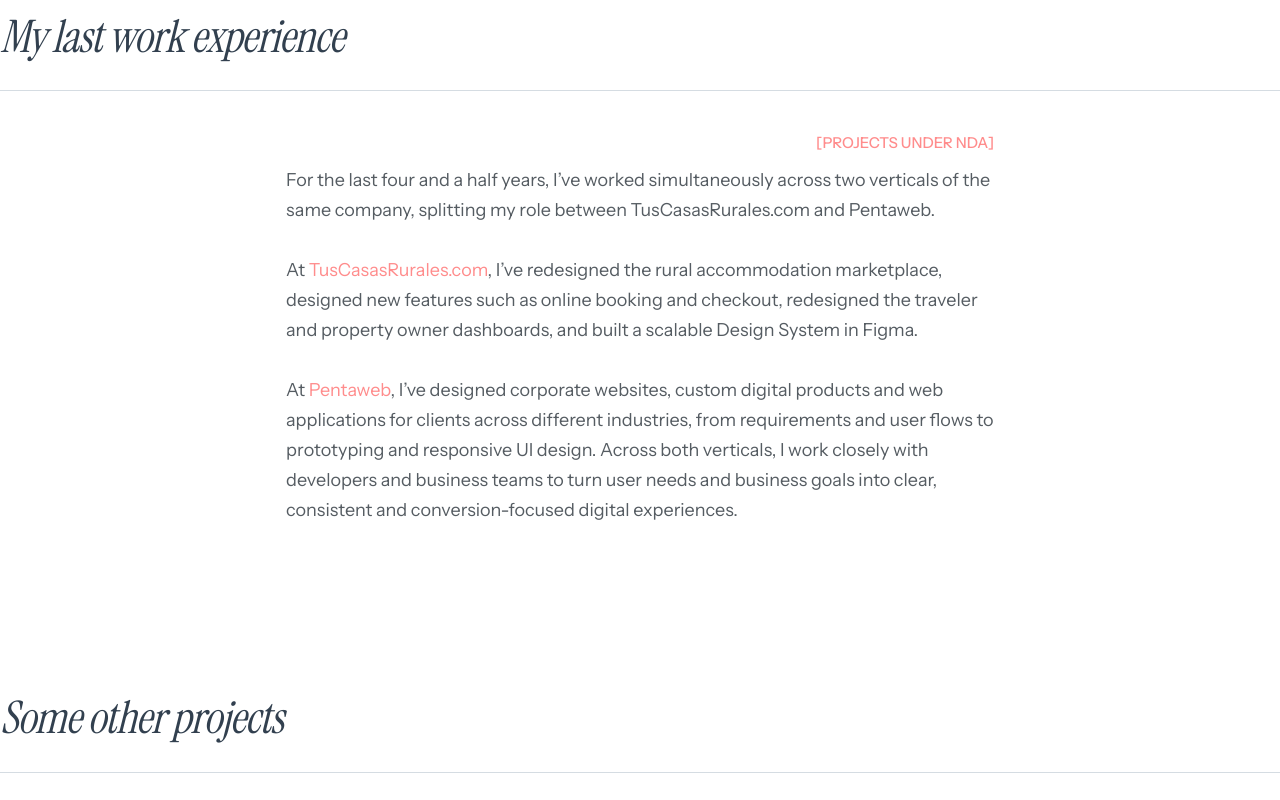
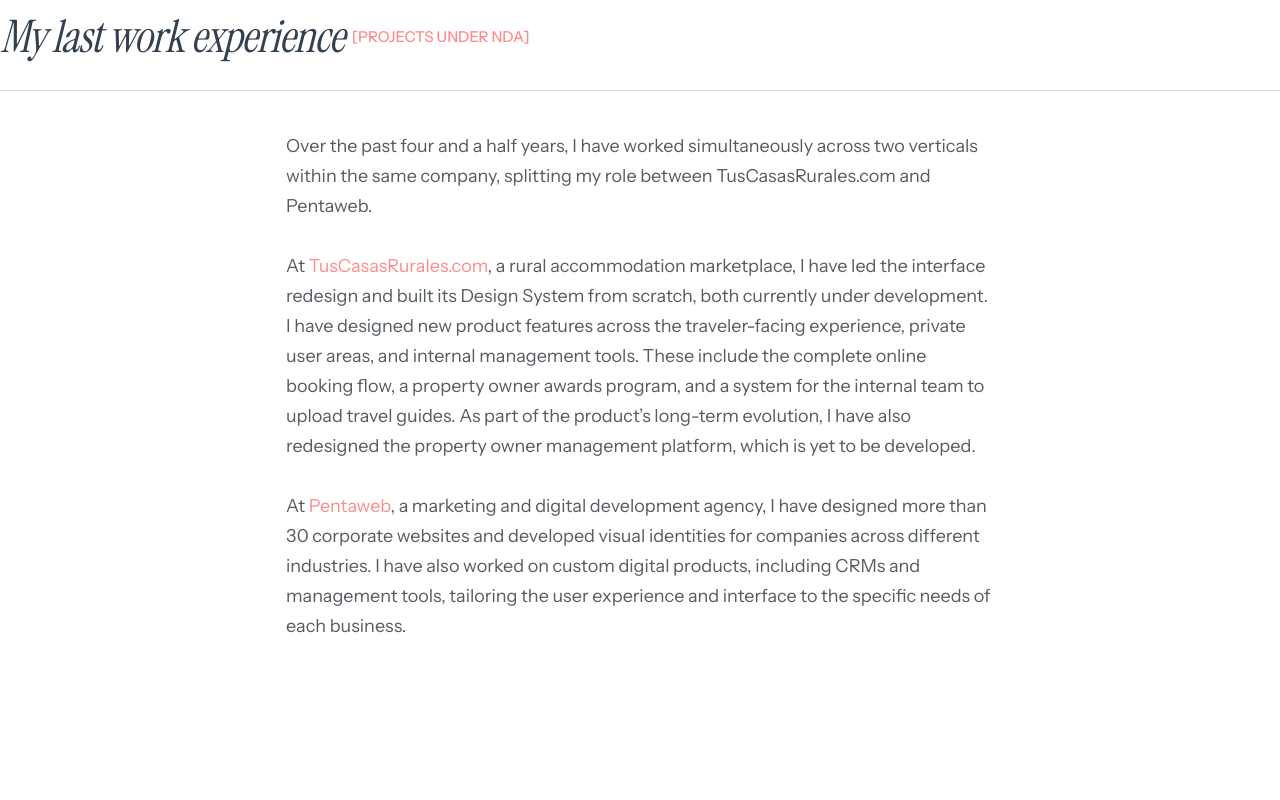
Before and after one commit to nataliabernalher-ship-it/nataliabernal.es, a Next.js app: page /en in a window 1280 px wide. Shown: the part 900-1700 px from the top of the page. Built offline with nearby package versions, Linux system fonts and the light colour scheme.

Commit message:
cambios en first seccion de la home

```diff
--- a/src/components/Intro/Intro.module.css
+++ b/src/components/Intro/Intro.module.css
@@ -15,6 +15,10 @@
 }
 
 .headingRow {
+  display: flex;
+  align-items: center;
+  flex-wrap: wrap;
+  gap: var(--space-2);
   width: 100%;
   padding-bottom: 1.25rem;
   border-bottom: 1px solid var(--color-stroke);
@@ -31,25 +35,19 @@
   text-align: left;
 }
 
-.body {
-  display: flex;
-  flex-direction: column;
-  gap: 0.625rem;
-  width: 100%;
-  max-width: 44.25rem;
-  margin-inline: auto;
-}
-
 .nda {
-  align-self: flex-end;
   color: var(--color-accent);
   font-size: var(--text-emphasis);
   font-weight: 500;
   line-height: 1.5rem;
   text-transform: uppercase;
+  white-space: nowrap;
 }
 
 .copy {
+  width: 100%;
+  max-width: 44.25rem;
+  margin-inline: auto;
   color: var(--color-text);
   font-size: var(--text-big);
   line-height: 1.875rem;
--- a/src/components/Intro/Intro.tsx
+++ b/src/components/Intro/Intro.tsx
@@ -17,11 +17,10 @@ export function Intro({ messages }: IntroProps) {
             <h2 id="experience-title" className={styles.title}>
               {copy.title}
             </h2>
+            <p className={styles.nda}>{copy.nda}</p>
           </header>
         </Reveal>
         <Reveal delay={120}>
-          <div className={styles.body}>
-            <p className={styles.nda}>{copy.nda}</p>
           <div className={styles.copy}>
             <p>{copy.p1}</p>
             <p>
@@ -35,7 +34,6 @@ export function Intro({ messages }: IntroProps) {
               {copy.p3.after}
             </p>
           </div>
-          </div>
         </Reveal>
       </div>
     </section>
--- a/src/messages/en.json
+++ b/src/messages/en.json
@@ -23,7 +23,7 @@
     "kicker": "Product designer",
     "intro": "5+ years designing digital experiences across websites, SaaS, CRMs and marketplaces.",
     "workTitle": "Work",
-    "projectsTitle": "Some other projects",
+    "projectsTitle": "Other projects",
     "skills": {
       "title": "Areas of expertise",
       "items": [
@@ -39,16 +39,16 @@
     "experience": {
       "title": "My last work experience",
       "nda": "[projects under NDA]",
-      "p1": "For the last four and a half years, I’ve worked simultaneously across two verticals of the same company, splitting my role between TusCasasRurales.com and Pentaweb.",
+      "p1": "Over the past four and a half years, I have worked simultaneously across two verticals within the same company, splitting my role between TusCasasRurales.com and Pentaweb.",
       "p2": {
         "before": "At ",
         "highlight": "TusCasasRurales.com",
-        "after": ", I’ve redesigned the rural accommodation marketplace, designed new features such as online booking and checkout, redesigned the traveler and property owner dashboards, and built a scalable Design System in Figma."
+        "after": ", a rural accommodation marketplace, I have led the interface redesign and built its Design System from scratch, both currently under development. I have designed new product features across the traveler-facing experience, private user areas, and internal management tools. These include the complete online booking flow, a property owner awards program, and a system for the internal team to upload travel guides. As part of the product’s long-term evolution, I have also redesigned the property owner management platform, which is yet to be developed."
       },
       "p3": {
         "before": "At ",
         "highlight": "Pentaweb",
-        "after": ", I’ve designed corporate websites, custom digital products and web applications for clients across different industries, from requirements and user flows to prototyping and responsive UI design. Across both verticals, I work closely with developers and business teams to turn user needs and business goals into clear, consistent and conversion-focused digital experiences."
+        "after": ", a marketing and digital development agency, I have designed more than 30 corporate websites and developed visual identities for companies across different industries. I have also worked on custom digital products, including CRMs and management tools, tailoring the user experience and interface to the specific needs of each business."
       }
     },
     "tools": {
--- a/src/messages/es.json
+++ b/src/messages/es.json
@@ -23,7 +23,7 @@
     "kicker": "Product designer",
     "intro": "Más de 5 años diseñando experiencias digitales en websites, SaaS, CRMs y marketplaces.",
     "workTitle": "Proyectos",
-    "projectsTitle": "Algunos otros proyectos",
+    "projectsTitle": "Otros proyectos",
     "skills": {
       "title": "Áreas de especialización",
       "items": [
@@ -39,16 +39,16 @@
     "experience": {
       "title": "Mi última experiencia laboral",
       "nda": "[proyectos bajo NDA]",
-      "p1": "Durante los últimos cuatro años y medio he trabajado a la vez en dos verticales de la misma empresa, repartiendo mi rol entre TusCasasRurales.com y Pentaweb.",
+      "p1": "Durante los últimos cuatro años y medio he trabajado simultáneamente en dos verticales de la misma empresa, repartiendo mi rol entre TusCasasRurales.com y Pentaweb.",
       "p2": {
         "before": "En ",
         "highlight": "TusCasasRurales.com",
-        "after": " he rediseñado el marketplace de alojamientos rurales, diseñado nuevas funcionalidades como la reserva y el checkout online, rediseñado los dashboards de viajeros y propietarios, y construido un Design System escalable en Figma."
+        "after": ", marketplace de alojamientos rurales, he liderado el rediseño de la interfaz y la creación desde cero de su Design System, ambos actualmente en desarrollo. He diseñado nuevas funcionalidades para el producto, abarcando tanto el front del viajero como las áreas privadas de usuario y las herramientas internas de gestión. Entre ellas, el flujo completo de reserva online, el programa de premios para propietarios y el sistema de carga de guías turísticas para el equipo interno. Como parte de la evolución a largo plazo del producto, también he rediseñado el backoffice de gestión para propietarios, pendiente de desarrollo."
       },
       "p3": {
         "before": "En ",
         "highlight": "Pentaweb",
-        "after": " he diseñado webs corporativas, productos digitales a medida y aplicaciones web para clientes de distintos sectores, desde requisitos y user flows hasta prototipado y UI responsive. En ambas verticales trabajo codo a codo con desarrollo y negocio para convertir necesidades de usuario y objetivos de negocio en experiencias digitales claras, consistentes y orientadas a la conversión."
+        "after": ", agencia de marketing y desarrollo digital, he diseñado más de 30 webs corporativas y desarrollado identidades visuales para empresas de distintos sectores. Además, he participado en el diseño de productos digitales a medida, como CRM y herramientas de gestión, adaptando la experiencia y la interfaz a las necesidades específicas de cada negocio."
       }
     },
     "tools": {
```
Lines whose indentation alone changed are shown as unchanged.
